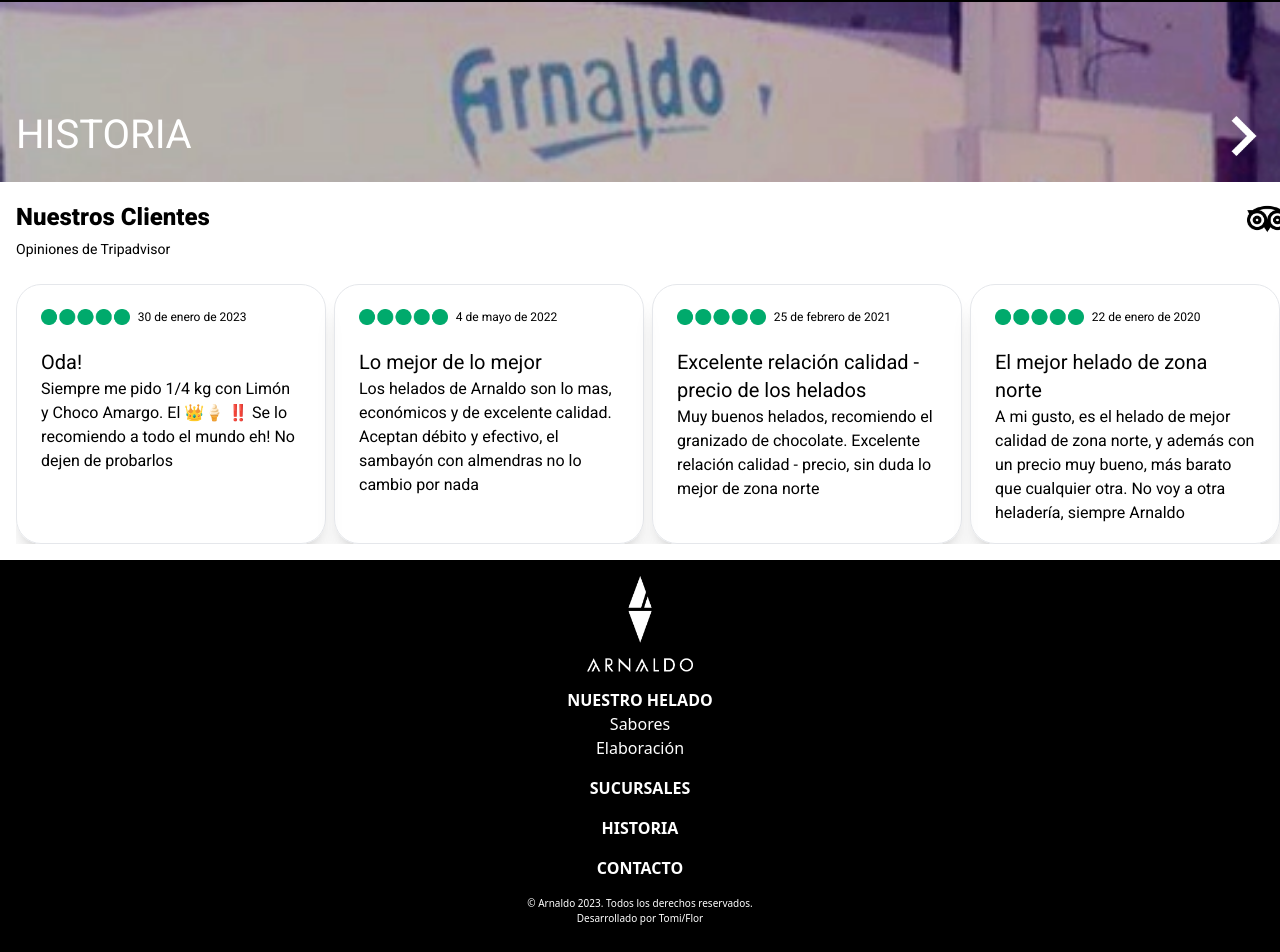
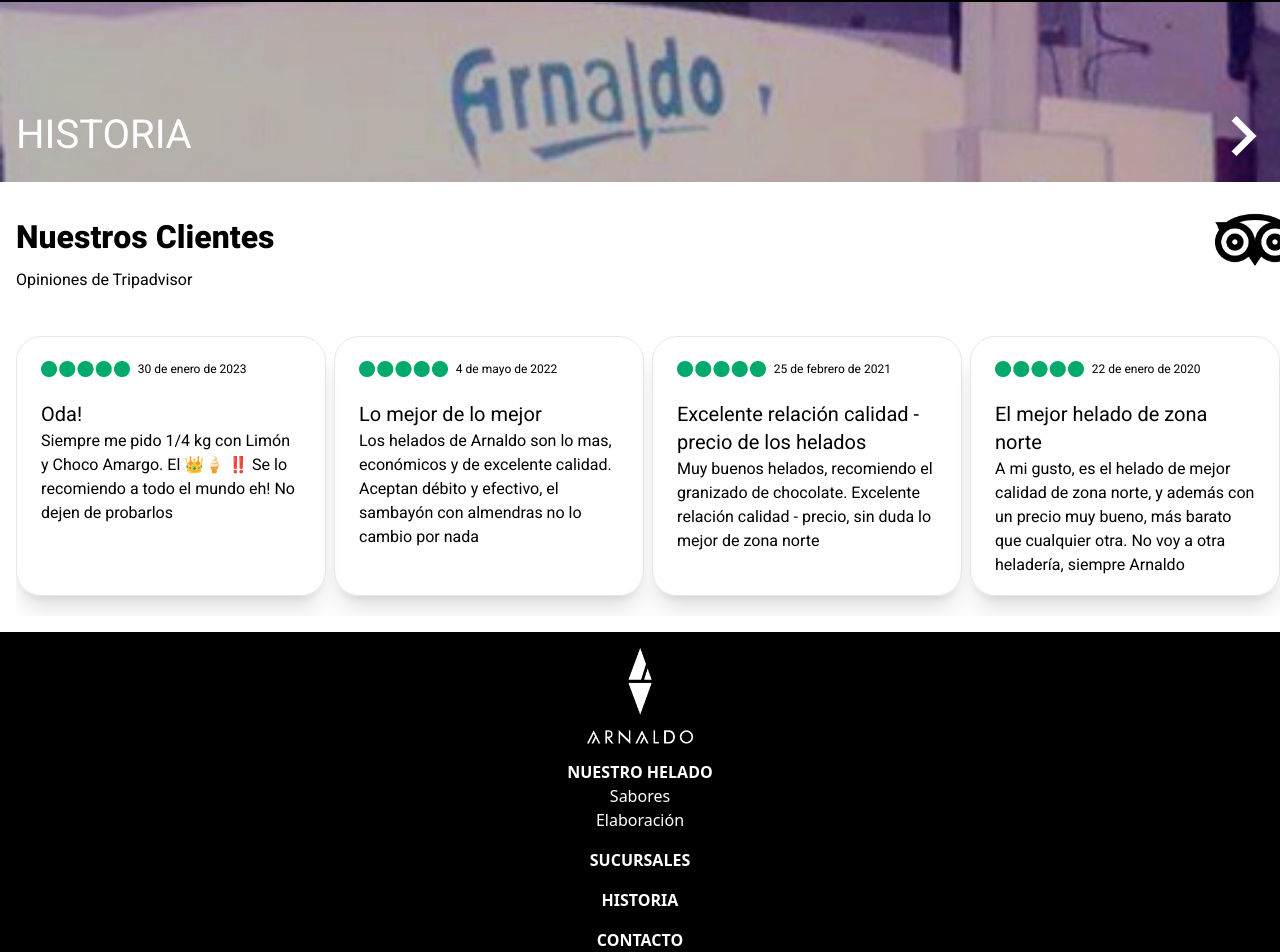
Before and after one commit to TomasSorgetti/arnaldo, a React (Vite) app: page / in a window 1280 px wide. Shown: the part 1432-2384 px from the top of the page. Built offline with nearby package versions, Linux system fonts and the light colour scheme.

Commit message:
correccion reseñas css

```diff
--- a/src/components/Reseñas/Reseñas.jsx
+++ b/src/components/Reseñas/Reseñas.jsx
@@ -12,11 +12,11 @@
 
   return (
     <div className="bg-white text-black p-4 pr-0 relative">
-      <h3 className="font-black text-2xl flex justify-between w-full items-center mb-8">
+      <h3 className="font-black text-[2rem] flex justify-between w-full items-center">
         <p>Nuestros Clientes</p>
-        <img className="h-10" src={pngwing} alt="" />
+        <img className="h-20" src={pngwing} alt="" />
       </h3>
-      <p className="text-sm mt-[-30px] font-normal mb-6">
+      <p className="text-[1rem] mt-[-10px] font-normal mb-6">
         Opiniones de Tripadvisor
       </p>
       <motion.div
@@ -25,7 +25,7 @@
         whileTap={{ cursor: "grabbing" }}
       >
         <motion.div
-          className="w-full flex gap-2 relative "
+          className="w-full h-[300px] flex gap-2 relative "
           drag="x"
           dragConstraints={{right:0,left:-width}}
         >
```
